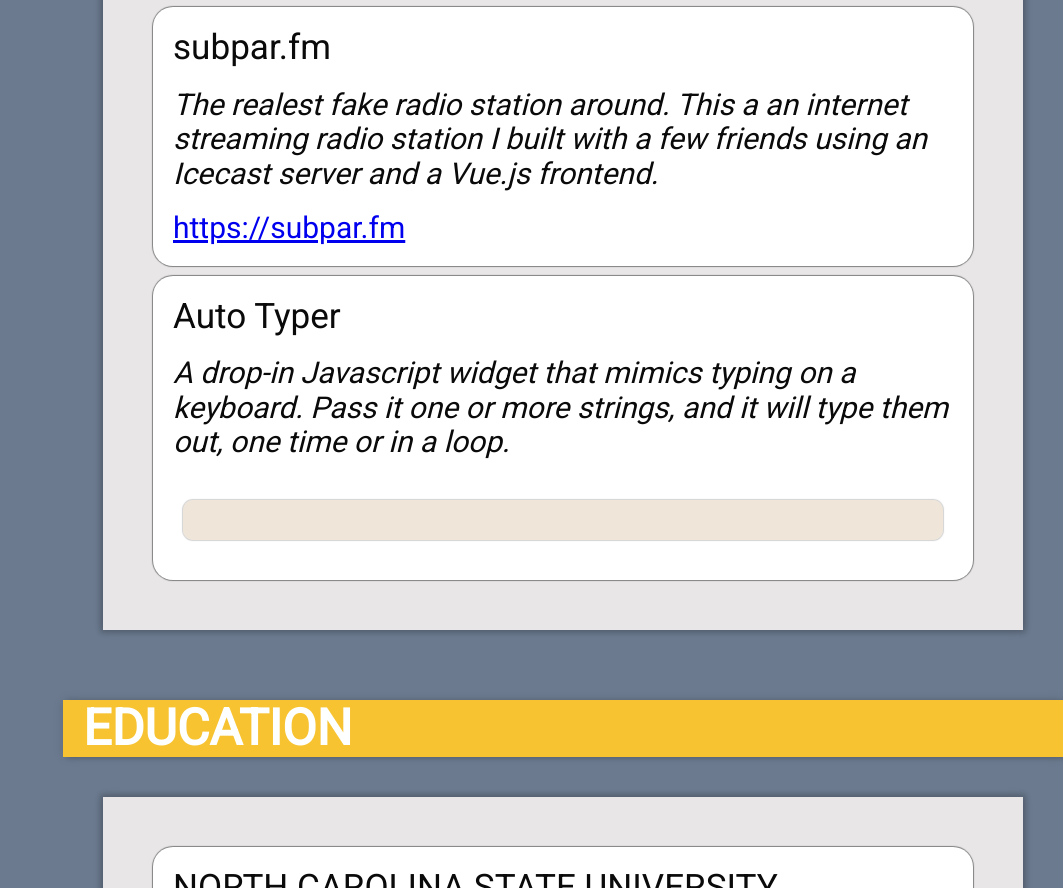
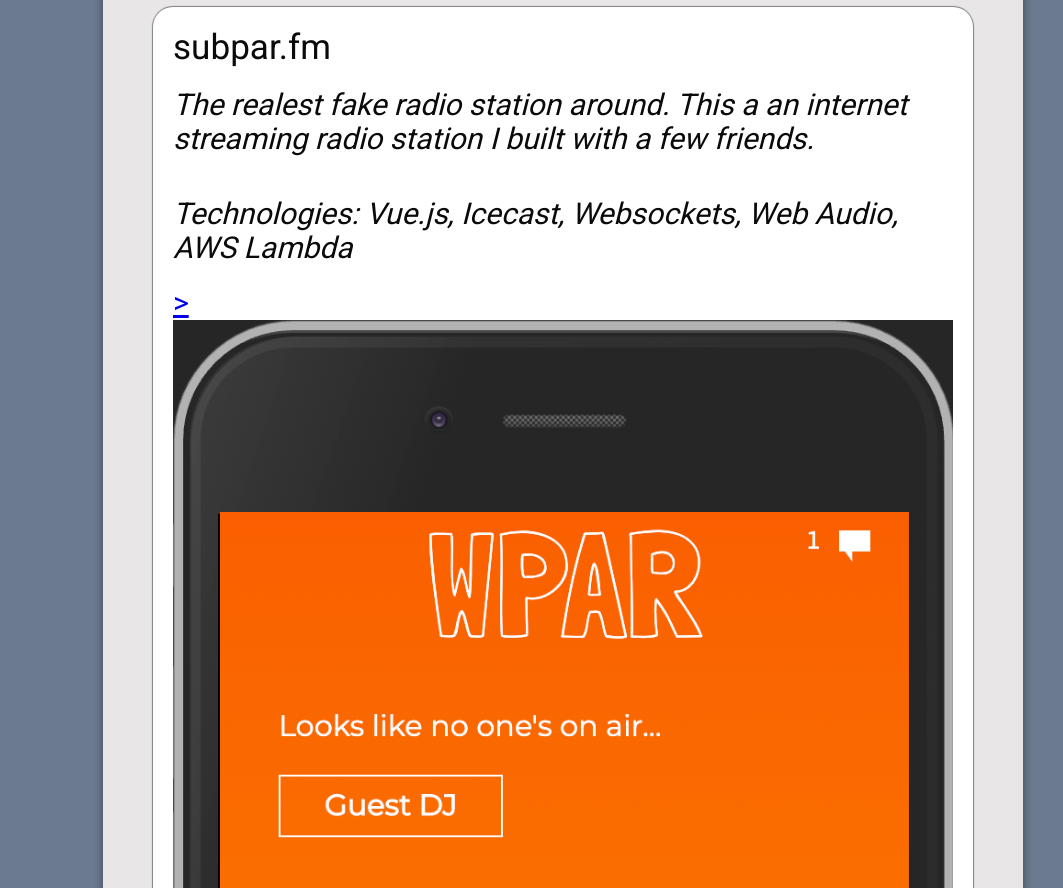
Before and after one commit to showell215/sch, a website: page index.html in a window 1280 px wide. Shown: the part 9155-10043 px from the top of the page, without its empty margins (217-1280 px from the left). Drawn offline with Linux system fonts and the light colour scheme.

Commit message:
add subpar image

```diff
--- a/index.html
+++ b/index.html
@@ -424,9 +424,18 @@
           <div class="experience-card margin-top-20">
             <h3 class="regular-weight">subpar.fm</h3>
             <p class="italic margin-top-20">
-             The realest fake radio station around. This a an internet streaming radio station I built with a few friends using an Icecast server and a Vue.js frontend.
+             The realest fake radio station around. This a an internet streaming radio station I built with a few friends.
             </p>
-            <a href="https://subpar.fm" target="_blank">https://subpar.fm</a>
+            <p class="italic bold margin-top-20">
+             Technologies: Vue.js, Icecast, Websockets, Web Audio, AWS Lambda
+            </p>
+            <a href="https://subpar.fm" target="_blank">
+              ><img
+              style="max-width: 100%"
+              src="img/subpar.png"
+              alt="What's that character called website"
+          /></a>
+            </a>
           </div>
           <div class="experience-card margin-top-20">
             <h3 class="regular-weight">Auto Typer</h3>
```
Also changed, not shown: src/img/subpar.png (added).
